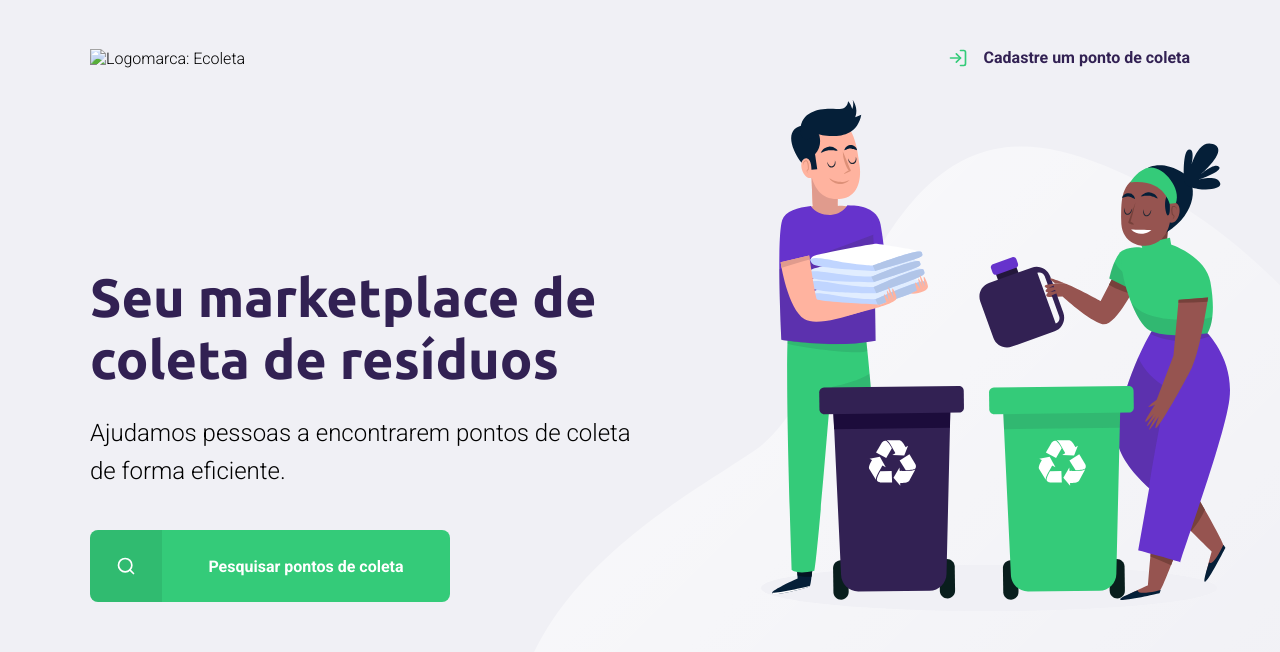
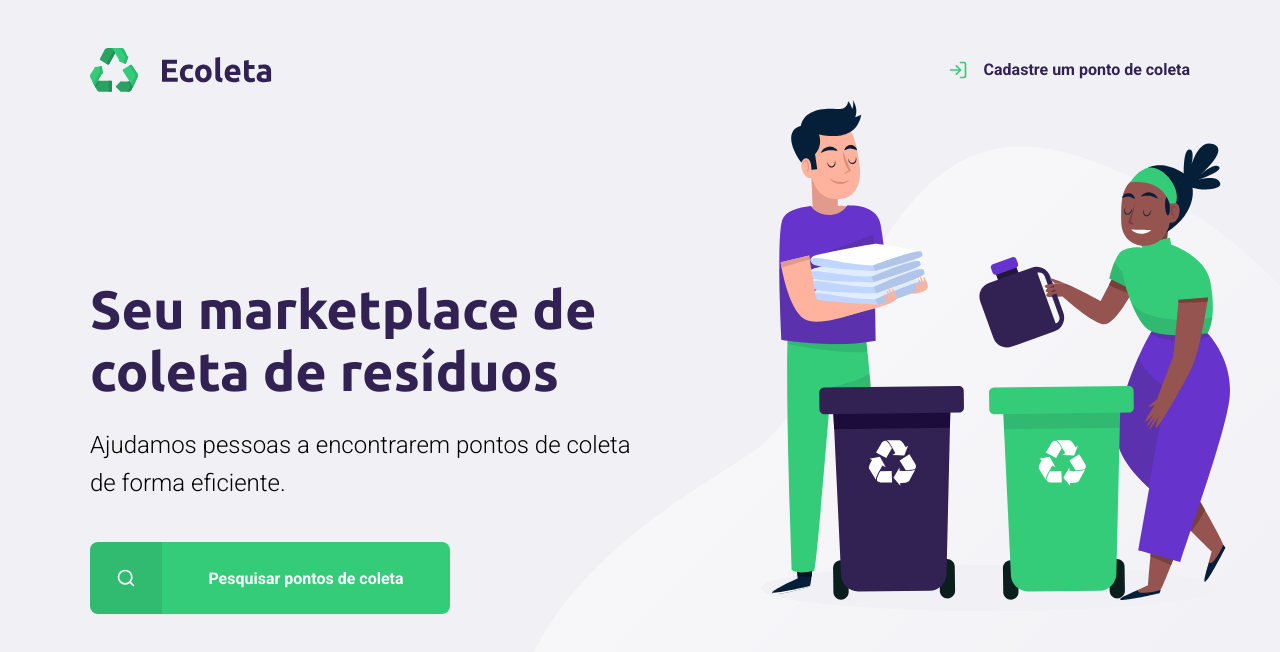
Before and after one commit to amandaperrone/nextlevelweek1, a plain HTML site: page index.html in a window 1280 px wide. Drawn offline with Linux system fonts and the light colour scheme; the site is published under a folder, as on GitHub Pages, so addresses that start at the root find nothing.

Commit message:
Update index.html

```diff
--- a/index.html
+++ b/index.html
@@ -19,7 +19,7 @@
 
             <header>
                 <!--A largura de um h3(block: linha inteira) é diferente de um a(inline: tamanho do escrito)-->
-                <img src="/assets/logo.svg" alt="Logomarca: Ecoleta">
+                <img src="assets/logo.svg" alt="Logomarca: Ecoleta">
                 <a href="#">
                     <span></span>
                     Cadastre um ponto de coleta</a>
```
